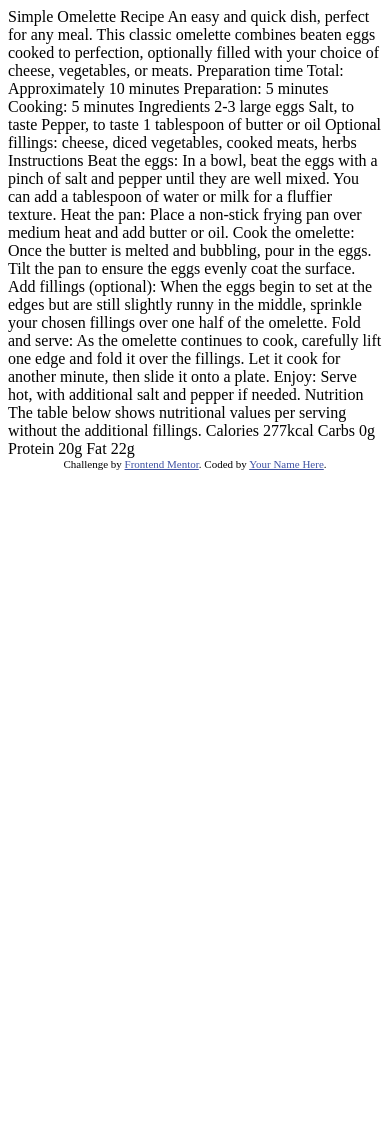
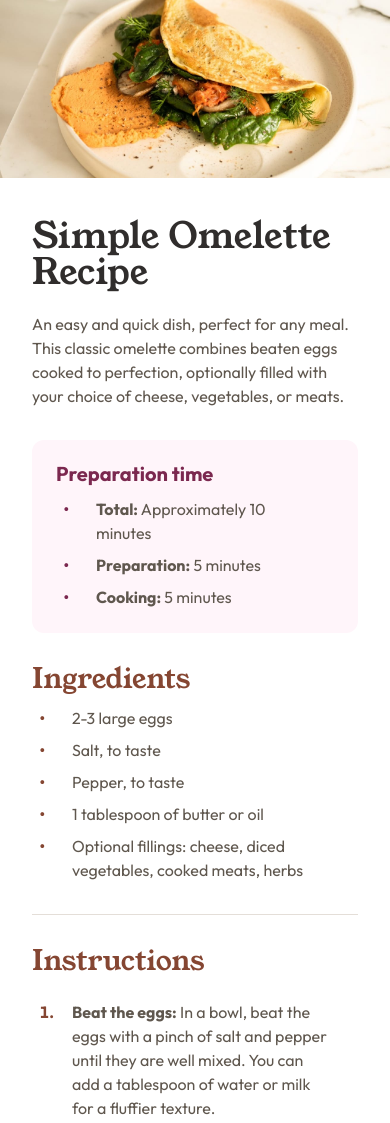
Before and after one commit to kwaeterinckx/FrontendMentorChallenge-RecipePage, a plain HTML site: page index.html in a window 390 px wide. Shown: the top 1123 px of the page. Before the commit the page ends 844 px from the top, so only its background shows below. Drawn offline with Linux system fonts and the light colour scheme.

Commit message:
Mobile version updated

```diff
--- /dev/null
+++ b/fonts.css
@@ -0,0 +1,11 @@
+/* Outfit */
+@font-face {
+    font-family: "Outfit";
+    src: url(./assets/fonts/outfit/Outfit-VariableFont_wght.ttf);
+}
+
+/* Young Serif */
+@font-face {
+    font-family: "Young Serif";
+    src: url(./assets/fonts/young-serif/YoungSerif-Regular.ttf);
+}
--- a/index.html
+++ b/index.html
@@ -1,8 +1,10 @@
 <!DOCTYPE html>
 <html lang="en">
+
 <head>
 	<meta charset="UTF-8">
-  <meta name="viewport" content="width=device-width, initial-scale=1.0"> <!-- displays site properly based on user's device -->
+	<meta name="viewport" content="width=device-width, initial-scale=1.0">
+	<!-- displays site properly based on user's device -->
 
 	<link rel="icon" type="image/png" sizes="32x32" href="./assets/images/favicon-32x32.png">
 
@@ -10,68 +12,124 @@
 
 	<!-- Feel free to remove these styles or customise in your own stylesheet 👍 -->
 	<style>
-    .attribution { font-size: 11px; text-align: center; }
-    .attribution a { color: hsl(228, 45%, 44%); }
+		.attribution {
+			font-size: 11px;
+			text-align: center;
+			line-height: 7.625rem;
+		}
+
+		.attribution a {
+			color: hsl(228, 45%, 44%);
+		}
 	</style>
+	<!-- Custom stylesheets -->
+	<link rel="stylesheet" href="fonts.css">
+	<link rel="stylesheet" href="style.css">
 </head>
+
 <body>
+	<main>
+		<img class="recipe__img" src="./assets/images/image-omelette.jpeg" alt="Image of an omelette">
+		<header>
+			<h1 class="recipe__title">Simple Omelette Recipe</h1>
+			<p class="recipe__intro">
+				An easy and quick dish, perfect for any meal. This classic omelette combines beaten eggs cooked to
+				perfection, optionally filled with your choice of cheese, vegetables, or meats.</p>
+		</header>
 
-  Simple Omelette Recipe
+		<section class="recipe__prep-time">
+			<h2 class="recipe__prep-time__title">Preparation time</h2>
+			<ul class="recipe__list">
+				<li class="recipe__list__item recipe__list__item--prep-time">
+					<span>Total:</span> Approximately 10 minutes
+				</li>
+				<li class="recipe__list__item recipe__list__item--prep-time">
+					<span>Preparation:</span> 5 minutes
+				</li>
+				<li class="recipe__list__item recipe__list__item--prep-time">
+					<span>Cooking:</span> 5 minutes
+				</li>
+			</ul>
+		</section>
 
-  An easy and quick dish, perfect for any meal. This classic omelette combines beaten eggs cooked
-  to perfection, optionally filled with your choice of cheese, vegetables, or meats.
+		<section class="recipe__ingredients">
+			<h2 class="section__title">Ingredients</h2>
+			<ul class="recipe__list">
+				<li class="recipe__list__item">2-3 large eggs</li>
+				<li class="recipe__list__item">Salt, to taste</li>
+				<li class="recipe__list__item">Pepper, to taste</li>
+				<li class="recipe__list__item">1 tablespoon of butter or oil</li>
+				<li class="recipe__list__item">Optional fillings: cheese, diced vegetables, cooked meats, herbs</li>
+			</ul>
+		</section>
 
-  Preparation time
+		<section class="recipe__instructions">
+			<h2 class="section__title">Instructions</h2>
+			<ol class="recipe__list">
+				<li class="recipe__list__item">
+					<span>Beat the eggs:</span> In a bowl, beat the eggs with a pinch of salt and pepper until they are
+					well
+					mixed. You can add a tablespoon of water or milk for a fluffier texture.
+				</li>
+				<li class="recipe__list__item">
+					<span>Heat the pan:</span> Place a non-stick frying pan over medium heat and add butter or oil.
+				</li>
+				<li class="recipe__list__item">
+					<span>Cook the omelette:</span> Once the butter is melted and bubbling, pour in the eggs. Tilt the
+					pan
+					to
+					ensure the eggs evenly coat the surface.
+				</li>
+				<li class="recipe__list__item">
+					<span>Add fillings (optional):</span> When the eggs begin to set at the edges but are still slightly
+					runny
+					in the middle, sprinkle your chosen fillings over one half of the omelette.
+				</li>
+				<li class="recipe__list__item">
+					<span>Fold and serve:</span> As the omelette continues to cook, carefully lift one edge and fold it
+					over
+					the
+					fillings. Let it cook for another minute, then slide it onto a plate.
+				</li>
+				<li class="recipe__list__item">
+					<span>Enjoy:</span> Serve hot, with additional salt and pepper if needed.
+				</li>
+			</ol>
+		</section>
 
-  Total: Approximately 10 minutes
-  Preparation: 5 minutes
-  Cooking: 5 minutes
+		<section class="recipe__nutrition">
+			<h2 class="section__title">Nutrition</h2>
+			<p class="recipe__nutrition__info">
+				The table below shows nutritional values per serving without the additional
+				fillings.</p>
+			<table class="recipe__nutrition__table">
+				<caption>Nutrition table</caption>
+				<tbody>
+					<tr>
+						<td class="table__label">Calories</td>
+						<td class="table__value">277kcal</td>
+					</tr>
+					<tr>
+						<td class="table__label">Carbs</td>
+						<td class="table__value">0g</td>
+					</tr>
+					<tr>
+						<td class="table__label">Protein</td>
+						<td class="table__value">20g</td>
+					</tr>
+					<tr>
+						<td class="table__label">Fat</td>
+						<td class="table__value">22g</td>
+					</tr>
+				</tbody>
+			</table>
+		</section>
+	</main>
 
-  Ingredients
-
-  2-3 large eggs
-  Salt, to taste
-  Pepper, to taste
-  1 tablespoon of butter or oil
-  Optional fillings: cheese, diced vegetables, cooked meats, herbs
-
-  Instructions
-
-  Beat the eggs: In a bowl, beat the eggs with a pinch of salt and pepper until they are well mixed.
-  You can add a tablespoon of water or milk for a fluffier texture.
-
-  Heat the pan: Place a non-stick frying pan over medium heat and add butter or oil.
-
-  Cook the omelette: Once the butter is melted and bubbling, pour in the eggs. Tilt the pan to ensure
-  the eggs evenly coat the surface.
-
-  Add fillings (optional): When the eggs begin to set at the edges but are still slightly runny in the
-  middle, sprinkle your chosen fillings over one half of the omelette.
-
-  Fold and serve: As the omelette continues to cook, carefully lift one edge and fold it over the
-  fillings. Let it cook for another minute, then slide it onto a plate.
-
-  Enjoy: Serve hot, with additional salt and pepper if needed.
-
-  Nutrition
-
-  The table below shows nutritional values per serving without the additional fillings.
-
-  Calories
-  277kcal
-
-  Carbs
-  0g
-
-  Protein
-  20g
-
-  Fat
-  22g
-
-  <div class="attribution">
+	<footer class="attribution">
 		Challenge by <a href="https://www.frontendmentor.io?ref=challenge" target="_blank">Frontend Mentor</a>.
 		Coded by <a href="#">Your Name Here</a>.
-  </div>
+	</footer>
 </body>
+
 </html>
--- /dev/null
+++ b/style.css
@@ -0,0 +1,190 @@
+/* Reset */
+*,
+*::before,
+*::after {
+    box-sizing: border-box;
+    margin: 0;
+    padding: 0;
+}
+
+img {
+    display: block;
+    max-width: 100%;
+}
+
+/* Custom properties */
+:root {
+    /* Colors */
+    --clr-wenge-brown: hsl(30, 10%, 34%);
+    --clr-dark-charcoal: hsl(24, 5%, 18%);
+    --clr-rose-white: hsl(330, 100%, 98%);
+    --clr-dark-raspberry: hsl(332, 51%, 32%);
+    --clr-nutmeg: hsl(14, 45%, 36%);
+    --clr-light-grey: hsl(30, 18%, 87%);
+    --clr-eggshell: hsl(30, 54%, 90%);
+    --clr-white: hsl(0, 0%, 100%);
+
+    /* Font families */
+    --ff-title: "Young Serif", serif;
+    --ff-body: "Outfit", sans-serif;
+
+    /* Font sizes */
+    --fs-body: 16px;
+    --fs-recipe-title: 2.25rem;
+    --fs-title: 1.75rem;
+}
+
+/* General Styling */
+html {
+    font-size: var(--fs-body);
+}
+
+body {
+    font-family: var(--ff-body);
+    color: var(--clr-wenge-brown);
+    line-height: 1.5;
+    background-color: var(--clr-eggshell);
+}
+
+main {
+    max-width: 736px;
+    margin-inline: auto;
+    background-color: var(--clr-white);
+}
+
+/* Utility classes */
+ul.recipe__list {
+    list-style-type: "•";
+    margin: calc(0.5rem + 5px);
+    margin-bottom: 0;
+}
+
+ol.recipe__list {
+    margin: calc(0.5rem + 17px);
+    margin-bottom: 0;
+}
+
+ul.recipe__list .recipe__list__item {
+    margin-block: .5rem;
+    padding-left: calc(2rem - 5px);
+}
+
+ul.recipe__list .recipe__list__item:last-child {
+    margin: 0;
+}
+
+ol.recipe__list .recipe__list__item {
+    margin-block: .5rem;
+    padding-left: calc(2rem - 17px);
+}
+
+ol.recipe__list .recipe__list__item:last-child {
+    margin: 0;
+}
+
+.recipe__list__item::marker {
+    font-weight: 700;
+    color: var(--clr-nutmeg);
+}
+
+.recipe__list__item span {
+    font-weight: 700;
+}
+
+.section__title {
+    font-family: var(--ff-title);
+    font-size: var(--fs-title);
+    color: var(--clr-nutmeg);
+    font-weight: 400;
+    line-height: 1;
+}
+
+/* Custom Styling */
+
+/* Header */
+header {
+    margin: 2.5rem 2rem 2rem;
+}
+
+.recipe__title {
+    font-family: var(--ff-title);
+    font-size: var(--fs-recipe-title);
+    font-weight: 400;
+    color: var(--clr-dark-charcoal);
+    line-height: 1;
+    margin-bottom: 1.375rem;
+}
+
+/* Preparation time */
+.recipe__prep-time {
+    margin: 2rem;
+    padding: 1.5rem;
+    background-color: var(--clr-rose-white);
+    border-radius: 12px;
+}
+
+.recipe__prep-time__title {
+    color: var(--clr-dark-raspberry);
+    font-size: 1.25rem;
+    line-height: 1;
+}
+
+.recipe__list__item--prep-time::marker {
+    color: var(--clr-dark-raspberry);
+}
+
+/* Ingredients */
+.recipe__ingredients {
+    margin: 2rem;
+    padding-bottom: 2rem;
+    border-bottom: 1px solid var(--clr-light-grey);
+}
+
+/* Instructions */
+.recipe__instructions {
+    margin: 2rem;
+    padding-bottom: 2rem;
+    border-bottom: 1px solid var(--clr-light-grey);
+}
+
+/* Nutrition */
+.recipe__nutrition {
+    margin: 2rem;
+    margin-bottom: 0;
+    padding-bottom: 2rem;
+}
+
+.recipe__nutrition__info {
+    padding-block: 1.5rem 0.6875rem;
+}
+
+caption {
+    display: none;
+}
+
+.recipe__nutrition__table {
+    width: 100%;
+    border-collapse: collapse;
+}
+
+tr {
+    border-bottom: 1px solid var(--clr-light-grey);
+}
+
+.table__label {
+    width: 50%;
+    padding-left: 2rem;
+    line-height: 3;
+}
+
+.table__value {
+    width: 50%;
+    padding-right: 2rem;
+    line-height: 3;
+    color: var(--clr-nutmeg);
+    font-weight: 700;
+}
+
+footer {
+    height: 7.625rem;
+}
```
Lines whose indentation alone changed are shown as unchanged.
